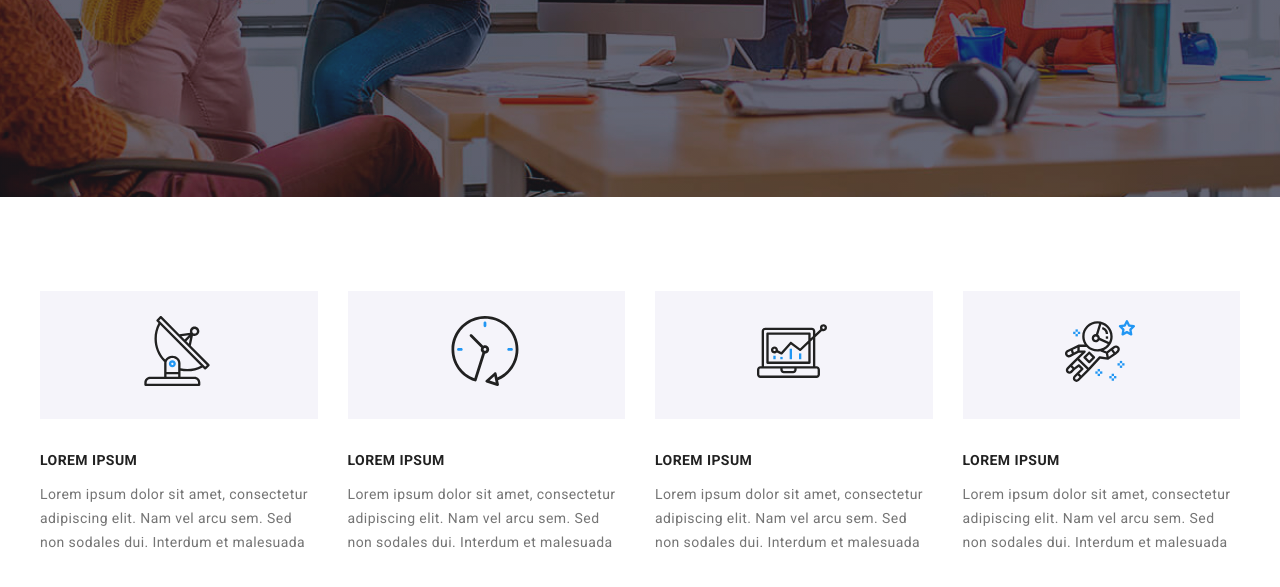
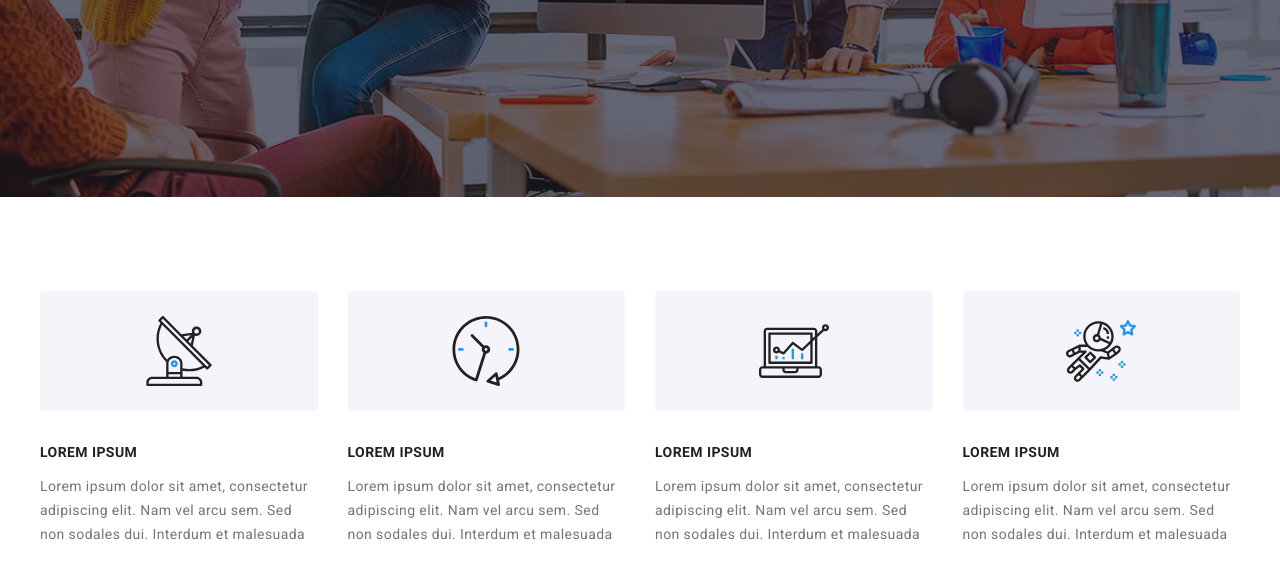
Before and after one commit to AdamczukPawel/goit-markup-hw-04, a plain HTML site: page index.html in a window 1280 px wide. Shown: the part 483-1070 px from the top of the page. Drawn offline with nearby package versions, Linux system fonts and the light colour scheme.

Commit message:
Ostatnie poprawki przed wysłaniem

```diff
--- a/css/styles.css
+++ b/css/styles.css
@@ -180,17 +180,20 @@ header {
     color: #757575;
 }
 .lorem-icon {
+    display: flex;
+    justify-content: center;
+    align-items: center;
+    height: 120px;
+    margin-bottom: 30px;
+    border-radius: 4px;
     background-color: #F5F4FA;
-    padding: 25px 102px;
-    margin-bottom: 30px;
 }
-
 .text1>.text1-title {
     font-weight: 700;
     color: #212121;
     margin-bottom: 10px;
 }
-.container .list1 {
+.list1 {
     display: flex;
     justify-content: space-between;
     margin: 94px auto;
@@ -201,7 +204,6 @@ header {
 .container .text1:not(:last-child) {
     margin-right: 30px;
 }
-
 /* WHAT ARE WE DOING */
 h2 {
     font-weight: 700;
```
Also changed, not shown: portfolio.html (+13 -3 lines).
